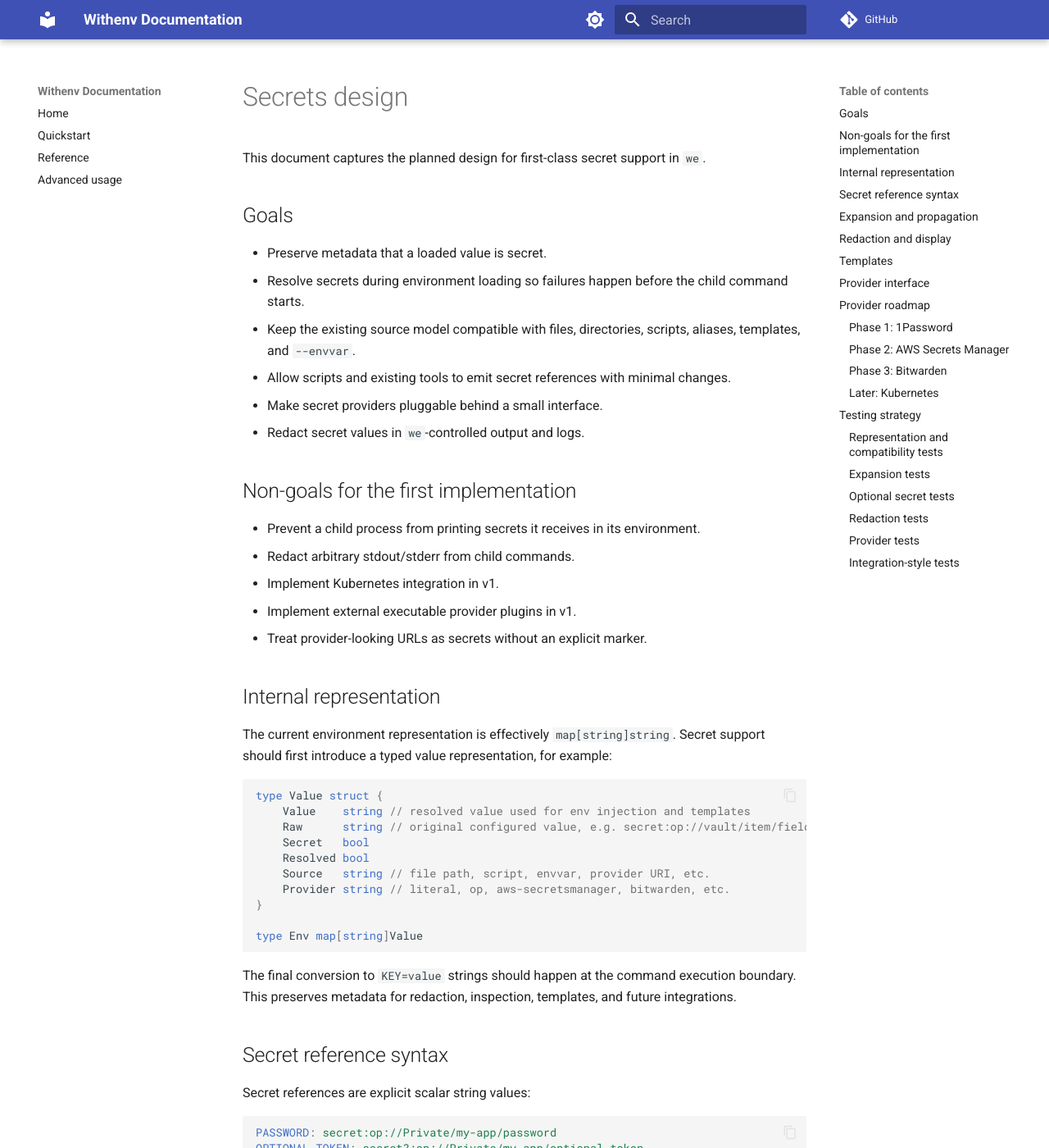
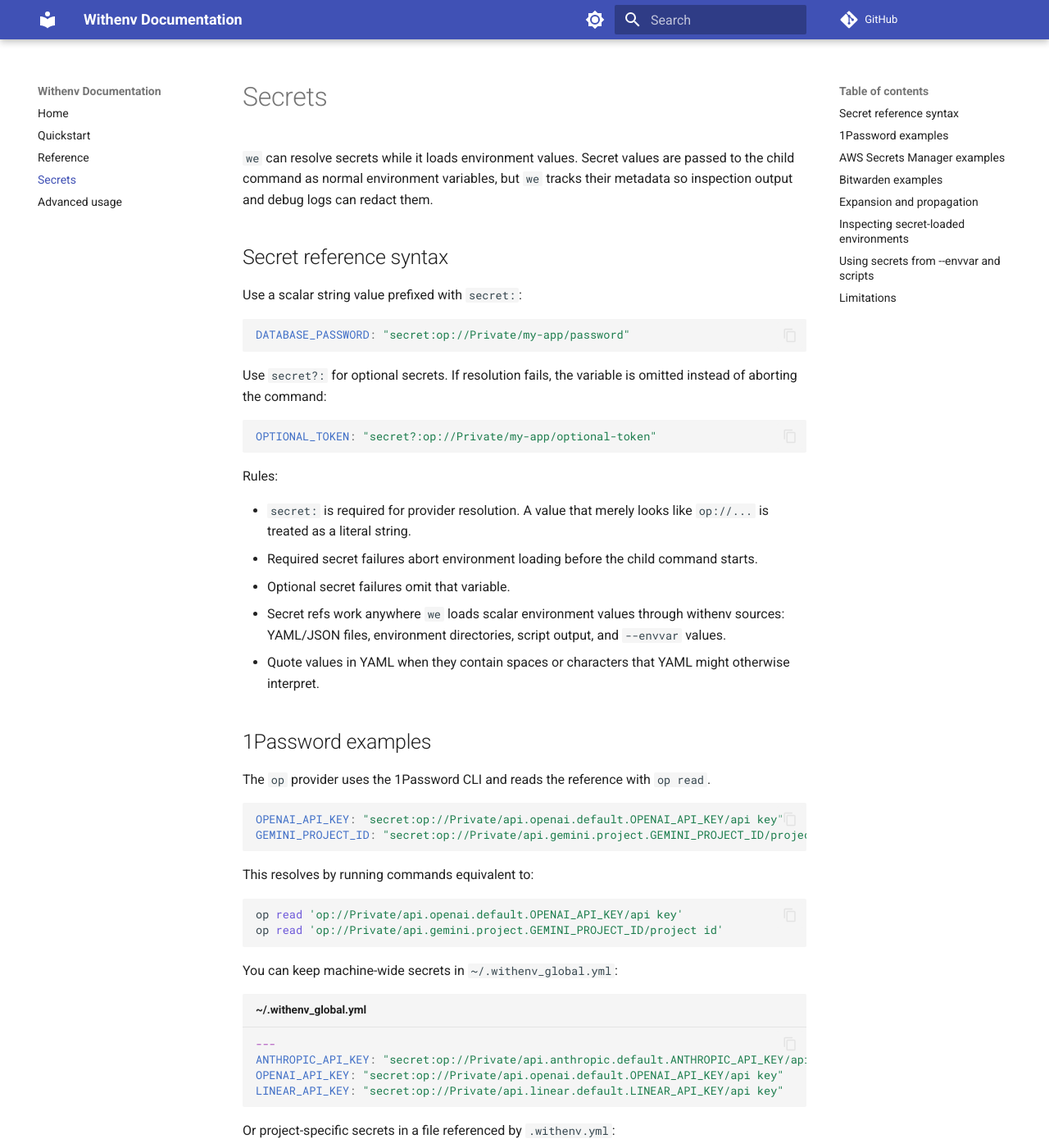
Before and after one commit to ionrock/we, an MkDocs documentation site: the page built from docs/secrets.md, in a window 1280 px wide and 1400 px high. Shown: the whole window at 82% size. Built offline with MkDocs 1.6.1 and Material for MkDocs 9.7.7, drawn with Linux system fonts in a browser that asks for light colours; comment, search, counter and statistics services are not loaded; some of the changed text lies outside the part shown.

Commit message:
Document secret provider support

````diff
--- a/docs/reference.md
+++ b/docs/reference.md
@@ -232,6 +232,18 @@
 
 This produces `DATABASE_HOST=localhost` and `HOSTS="app1 app2"`.
 
+### Secret references
+
+YAML/JSON environment values can use `secret:` references. `we` resolves these before running the child command and redacts them in inspection output:
+
+```yaml
+OPENAI_API_KEY: "secret:op://Private/api.openai.default.OPENAI_API_KEY/api key"
+DATABASE_PASSWORD: "secret:aws-secretsmanager://prod/my-app#database.password"
+OPTIONAL_TOKEN: "secret?:op://Private/my-app/optional-token"
+```
+
+`secret:` is required and fails if the provider lookup fails. `secret?:` is optional and omits the variable on failure. See [Secrets](secrets.md) for provider syntax, examples, and limitations.
+
 ## Automatic files
 
 ### `.withenv.yml`
@@ -262,3 +274,5 @@
 ```
 
 `.env` files are not auto-loaded by themselves. Add `dotenv` to `.envrc` when you want direnv-style `.env` loading. Disable `.envrc` behavior with `--no-direnv` or `WE_NO_DIRENV=1`.
+
+Secret provider refs are not resolved from `.envrc`, `.env`, or `source_env` files. Use withenv YAML/JSON sources, environment directories, scripts, `--envvar`, or `~/.withenv_global.yml` for `secret:` values.
--- a/docs/secrets.md
+++ b/docs/secrets.md
@@ -1,294 +1,177 @@
-# Secrets design
+# Secrets
 
-This document captures the planned design for first-class secret support in `we`.
-
-## Goals
-
-- Preserve metadata that a loaded value is secret.
-- Resolve secrets during environment loading so failures happen before the child command starts.
-- Keep the existing source model compatible with files, directories, scripts, aliases, templates, and `--envvar`.
-- Allow scripts and existing tools to emit secret references with minimal changes.
-- Make secret providers pluggable behind a small interface.
-- Redact secret values in `we`-controlled output and logs.
-
-## Non-goals for the first implementation
-
-- Prevent a child process from printing secrets it receives in its environment.
-- Redact arbitrary stdout/stderr from child commands.
-- Implement Kubernetes integration in v1.
-- Implement external executable provider plugins in v1.
-- Treat provider-looking URLs as secrets without an explicit marker.
-
-## Internal representation
-
-The current environment representation is effectively `map[string]string`. Secret support should first introduce a typed value representation, for example:
-
-```go
-type Value struct {
-    Value    string // resolved value used for env injection and templates
-    Raw      string // original configured value, e.g. secret:op://vault/item/field
-    Secret   bool
-    Resolved bool
-    Source   string // file path, script, envvar, provider URI, etc.
-    Provider string // literal, op, aws-secretsmanager, bitwarden, etc.
-}
-
-type Env map[string]Value
-```
-
-The final conversion to `KEY=value` strings should happen at the command execution boundary. This preserves metadata for redaction, inspection, templates, and future integrations.
+`we` can resolve secrets while it loads environment values. Secret values are passed to the child command as normal environment variables, but `we` tracks their metadata so inspection output and debug logs can redact them.
 
 ## Secret reference syntax
 
-Secret references are explicit scalar string values:
+Use a scalar string value prefixed with `secret:`:
 
 ```yaml
-PASSWORD: secret:op://Private/my-app/password
-OPTIONAL_TOKEN: secret?:op://Private/my-app/optional-token
+DATABASE_PASSWORD: "secret:op://Private/my-app/password"
+```
+
+Use `secret?:` for optional secrets. If resolution fails, the variable is omitted instead of aborting the command:
+
+```yaml
+OPTIONAL_TOKEN: "secret?:op://Private/my-app/optional-token"
 ```
 
 Rules:
 
-- `secret:<provider-uri>` is required. Resolution failure aborts loading.
-- `secret?:<provider-uri>` is optional. Resolution failure omits the variable.
-- Provider-looking URLs without `secret:` are literal strings.
-- This syntax works in files, directories, scripts, aliases, and `--envvar` values because it only relies on scalar value parsing.
+- `secret:` is required for provider resolution. A value that merely looks like `op://...` is treated as a literal string.
+- Required secret failures abort environment loading before the child command starts.
+- Optional secret failures omit that variable.
+- Secret refs work anywhere `we` loads scalar environment values through withenv sources: YAML/JSON files, environment directories, script output, and `--envvar` values.
+- Quote values in YAML when they contain spaces or characters that YAML might otherwise interpret.
+
+## 1Password examples
+
+The `op` provider uses the 1Password CLI and reads the reference with `op read`.
+
+```yaml
+OPENAI_API_KEY: "secret:op://Private/api.openai.default.OPENAI_API_KEY/api key"
+GEMINI_PROJECT_ID: "secret:op://Private/api.gemini.project.GEMINI_PROJECT_ID/project id"
+```
+
+This resolves by running commands equivalent to:
+
+```bash
+op read 'op://Private/api.openai.default.OPENAI_API_KEY/api key'
+op read 'op://Private/api.gemini.project.GEMINI_PROJECT_ID/project id'
+```
+
+You can keep machine-wide secrets in `~/.withenv_global.yml`:
+
+```yaml title="~/.withenv_global.yml"
+---
+ANTHROPIC_API_KEY: "secret:op://Private/api.anthropic.default.ANTHROPIC_API_KEY/api key"
+OPENAI_API_KEY: "secret:op://Private/api.openai.default.OPENAI_API_KEY/api key"
+LINEAR_API_KEY: "secret:op://Private/api.linear.default.LINEAR_API_KEY/api key"
+```
+
+Or project-specific secrets in a file referenced by `.withenv.yml`:
+
+```yaml title=".withenv.yml"
+- file: secrets.yml
+```
+
+```yaml title="secrets.yml"
+DATABASE_PASSWORD: "secret:op://Private/my-app/database-password"
+```
+
+## AWS Secrets Manager examples
+
+The `aws-secretsmanager` provider shells out to the AWS CLI:
+
+```bash
+aws secretsmanager get-secret-value \
+  --secret-id prod/my-app \
+  --query SecretString \
+  --output text
+```
+
+Use the whole `SecretString`:
+
+```yaml
+DATABASE_CONFIG: "secret:aws-secretsmanager://prod/my-app"
+```
+
+Select a field from a JSON `SecretString` with a fragment:
+
+```yaml
+DATABASE_PASSWORD: "secret:aws-secretsmanager://prod/my-app#password"
+DATABASE_PASSWORD: "secret:aws-secretsmanager://prod/my-app#database.password"
+```
+
+Pass profile or region as query parameters:
+
+```yaml
+DATABASE_PASSWORD: "secret:aws-secretsmanager://prod/my-app?profile=dev&region=us-west-2#database.password"
+```
+
+## Bitwarden examples
+
+The `bitwarden` provider shells out to `bw get item <item>` and extracts common fields:
+
+```yaml
+BW_USERNAME: "secret:bitwarden://my-login#username"
+BW_PASSWORD: "secret:bitwarden://my-login#password"
+BW_NOTES: "secret:bitwarden://my-login#notes"
+BW_API_KEY: "secret:bitwarden://my-login#custom.api-key"
+```
 
 ## Expansion and propagation
 
-Values should be expanded before secret resolution:
+Values are expanded before secret resolution, so refs can reuse earlier environment values:
 
 ```yaml
 OP_VAULT: Private
-PASSWORD: secret:op://$OP_VAULT/my-app/password
+DATABASE_PASSWORD: "secret:op://$OP_VAULT/my-app/database-password"
 ```
 
-If a later value expands a secret value, secrecy propagates:
+If a later value expands a secret value, the derived value is treated as secret too:
 
 ```yaml
-PASSWORD: secret:op://Private/my-app/password
-DATABASE_URL: postgres://user:$PASSWORD@localhost/db
+DATABASE_PASSWORD: "secret:op://Private/my-app/database-password"
+DATABASE_URL: "postgres://app:$DATABASE_PASSWORD@localhost/app"
 ```
 
-`DATABASE_URL` should be marked secret because it contains secret material.
+`DATABASE_URL` is redacted in `we` output because it contains `DATABASE_PASSWORD`.
 
-Implementation implication: replace direct `os.ExpandEnv` use in loading paths with a helper that returns both the expanded string and whether any referenced values were secret.
+When ordering matters within one file, use a list of maps:
 
-## Redaction and display
+```yaml
+---
+- OP_VAULT: Private
+- DATABASE_PASSWORD: "secret:op://$OP_VAULT/my-app/database-password"
+- DATABASE_URL: "postgres://app:$DATABASE_PASSWORD@localhost/app"
+```
 
-`we`-controlled logs and inspection output should redact secret values.
+## Inspecting secret-loaded environments
 
-When no command is provided, `we` should stop delegating to external `env` and instead print the computed environment itself so secrets can be redacted:
+With no command, `we` prints the computed environment. Secret values are redacted by default:
+
+```bash
+we --clean
+```
 
 ```text
-APP_ENV=development
 DATABASE_PASSWORD=<redacted>
 DATABASE_URL=<redacted>
 ```
 
-Add an explicit escape hatch:
+Use `--show-secrets` to inspect actual values:
 
 ```bash
-we --show-secrets
+we --show-secrets --clean
 ```
 
-In `--agent` mode, `--show-secrets` must be disabled. The command should either fail fast or ignore `--show-secrets` with a warning; failing fast is preferred.
+`--show-secrets` cannot be used with `--agent`.
 
-`--agent` v1 boundary: child commands still receive resolved secrets and can print them. We will not attempt stdout/stderr redaction in v1.
+## Using secrets from `--envvar` and scripts
 
-`--clean` semantics should remain unchanged. Without `--clean`, the child inherits the parent environment plus loaded values. With `--clean`, it receives only values loaded by `we`.
+One-off secret refs work with `--envvar`:
 
-## Templates
-
-Templates should render real secret values by default because templates are commonly used to create runtime config files required by the child command.
-
-`we` debug output should not log rendered secret values. Rendered template targets may contain secret material and should be treated as sensitive in documentation and future `--agent` sandbox improvements.
-
-## Provider interface
-
-Providers should be built-in Go implementations for v1, behind a small interface so external plugins can be added later.
-
-Example shape:
-
-```go
-type Provider interface {
-    Scheme() string
-    Resolve(ctx context.Context, ref Ref) (string, error)
-}
-
-type Ref struct {
-    Original string
-    Scheme   string
-    URL      *url.URL
-    Optional bool
-}
+```bash
+we --envvar 'OPENAI_API_KEY=secret:op://Private/api.openai.default.OPENAI_API_KEY/api key' your-command
 ```
 
-Providers should shell out to existing CLIs in v1 where that matches user workflows and avoids reimplementing auth/session behavior.
+Scripts can emit YAML or JSON containing secret refs. `we` resolves them after the script output is parsed:
 
-## Provider roadmap
+```bash
+we --script './print-secret-refs' your-command
+```
 
-### Phase 1: 1Password
-
-Use the `op` CLI.
-
-Primary syntax:
+Example script output:
 
 ```yaml
-DATABASE_PASSWORD: secret:op://Private/my-app/password
+API_TOKEN: "secret:op://Private/my-app/api-token"
 ```
 
-Implementation should prefer:
+## Limitations
 
-```bash
-op read op://Private/my-app/password
-```
-
-This reuses 1Password's own secret reference syntax and existing `op` authentication/session behavior.
-
-### Phase 2: AWS Secrets Manager
-
-Use the `aws` CLI and support JSON field extraction.
-
-```yaml
-# Whole SecretString
-DATABASE_CONFIG: secret:aws-secretsmanager://prod/app
-
-# Top-level JSON key
-DATABASE_PASSWORD: secret:aws-secretsmanager://prod/app#password
-
-# Nested JSON path
-DATABASE_PASSWORD: secret:aws-secretsmanager://prod/app#database.password
-
-# Optional profile/region
-DATABASE_PASSWORD: secret:aws-secretsmanager://prod/app?profile=dev&region=us-west-2#database.password
-```
-
-Provider behavior should match the existing workflow:
-
-```bash
-aws secretsmanager get-secret-value \
-  --secret-id prod/app \
-  --query SecretString \
-  --output text
-```
-
-Then:
-
-- no fragment returns the whole `SecretString`
-- a fragment parses `SecretString` as JSON and selects the dot path
-- missing paths fail for `secret:` and omit for `secret?:`
-
-This emulates workflows like:
-
-```bash
-aws secretsmanager get-secret-value ... | jq -r '.SecretString | fromjson | .path.to.value'
-```
-
-### Phase 3: Bitwarden
-
-Use the `bw` CLI.
-
-```yaml
-BW_PASSWORD: secret:bitwarden://item-name#password
-BW_USERNAME: secret:bitwarden://item-name#username
-BW_NOTES: secret:bitwarden://item-name#notes
-BW_CUSTOM: secret:bitwarden://item-name#custom.my-field
-```
-
-Provider behavior:
-
-```bash
-bw get item "item-name"
-```
-
-Then parse JSON:
-
-- `#username` -> `.login.username`
-- `#password` -> `.login.password`
-- `#notes` -> `.notes`
-- `#custom.foo` -> custom field named `foo`
-
-### Later: Kubernetes
-
-A good later integration is loading existing Kubernetes Secret values locally:
-
-```yaml
-PASSWORD: secret:kubernetes://namespace/secret-name#key
-```
-
-Provider behavior would shell out to `kubectl`:
-
-```bash
-kubectl get secret secret-name -n namespace -o json
-```
-
-Then read `.data[key]` and base64-decode it. This should be deferred until the core metadata model and initial providers are stable.
-
-Other Kubernetes opportunities, also deferred:
-
-- generate Kubernetes `Secret` manifests from a computed `we` environment
-- generate `envFrom` / `secretRef` deployment snippets
-- improve `--agent` sandbox behavior around generated secret-bearing files
-
-## Testing strategy
-
-### Representation and compatibility tests
-
-- Existing YAML/JSON flattening behavior remains unchanged for ordinary scalar and nested values.
-- Existing `file`, `directory`, `script`, `envvar`, `alias`, and `template` tests continue to pass.
-- Values without `secret:` remain non-secret, including literal strings that look like provider URLs.
-- `secret:` and `secret?:` markers are recognized from all scalar-producing sources.
-
-### Expansion tests
-
-- Secret URIs expand environment variables before provider resolution.
-- Values derived from secret values are marked secret.
-- Values derived only from non-secret values remain non-secret.
-- Expansion order and override precedence match current behavior.
-
-### Optional secret tests
-
-- Required secret resolution failure aborts loading.
-- Optional secret resolution failure omits the variable.
-- Optional omission does not override an existing value in the computed environment.
-
-### Redaction tests
-
-- Debug logs redact values marked secret.
-- No-command output redacts secrets by default.
-- `--show-secrets` prints real values outside `--agent` mode.
-- `--agent --show-secrets` fails fast.
-- Child command output is not redacted in v1; document this boundary with a test or explicit fixture if practical.
-
-### Provider tests
-
-Provider tests should avoid real secret manager dependencies by using fake CLIs placed earlier in `PATH`.
-
-1Password fake `op`:
-
-- Assert `op read op://...` is invoked with the expected reference.
-- Return a known value and verify it becomes a secret `Value`.
-- Return non-zero and verify required vs optional behavior.
-
-AWS Secrets Manager fake `aws`:
-
-- Assert `aws secretsmanager get-secret-value --secret-id ... --query SecretString --output text` is invoked.
-- Verify `profile` and `region` query params become CLI flags.
-- Return a plain string and verify whole-secret extraction.
-- Return JSON and verify `#topLevel` and `#nested.path` extraction.
-- Verify missing JSON path behavior for required and optional refs.
-- Verify malformed JSON with a fragment fails clearly.
-
-Bitwarden fake `bw`:
-
-- Assert `bw get item <item>` is invoked.
-- Return item JSON and verify `#username`, `#password`, `#notes`, and `#custom.name` extraction.
-- Verify missing fields for required and optional refs.
-
-### Integration-style tests
-
-- Script source can emit `PASSWORD: secret:op://...` and the resulting value is resolved and marked secret.
-- `--envvar PASSWORD=secret:op://...` resolves and marks secret.
-- Template rendering receives real values while `we` logs/inspection redact them.
-- `--clean` preserves existing behavior with typed values converted at the boundary.
+- `.envrc`, `.env`, and `source_env` files are parsed for literal assignments only. Secret provider refs in these direnv-style files are not currently resolved; they will be passed through as literal strings. Use a withenv YAML/JSON file, environment directory, script source, `--envvar`, or `~/.withenv_global.yml` for secret refs.
+- A top-level `secrets:` section has no special meaning. Nested YAML is flattened into env var names, so put secret refs directly under the env var names you want to set.
+- `we` redacts its own inspection and debug output, but it cannot prevent the child process from printing secrets it receives in the environment.
+- Provider CLIs must be installed and authenticated before `we` runs (`op`, `aws`, or `bw`). `we` reuses those tools' existing auth/session behavior.
+- Provider-looking values without `secret:` are literals by design.
--- a/mkdocs.yml
+++ b/mkdocs.yml
@@ -28,6 +28,7 @@
   - Home: index.md
   - Quickstart: quickstart.md
   - Reference: reference.md
+  - Secrets: secrets.md
   - Advanced usage: advanced.md
 
 markdown_extensions:
````
Also changed, not shown: docs/index.md (+3 -2 lines).
